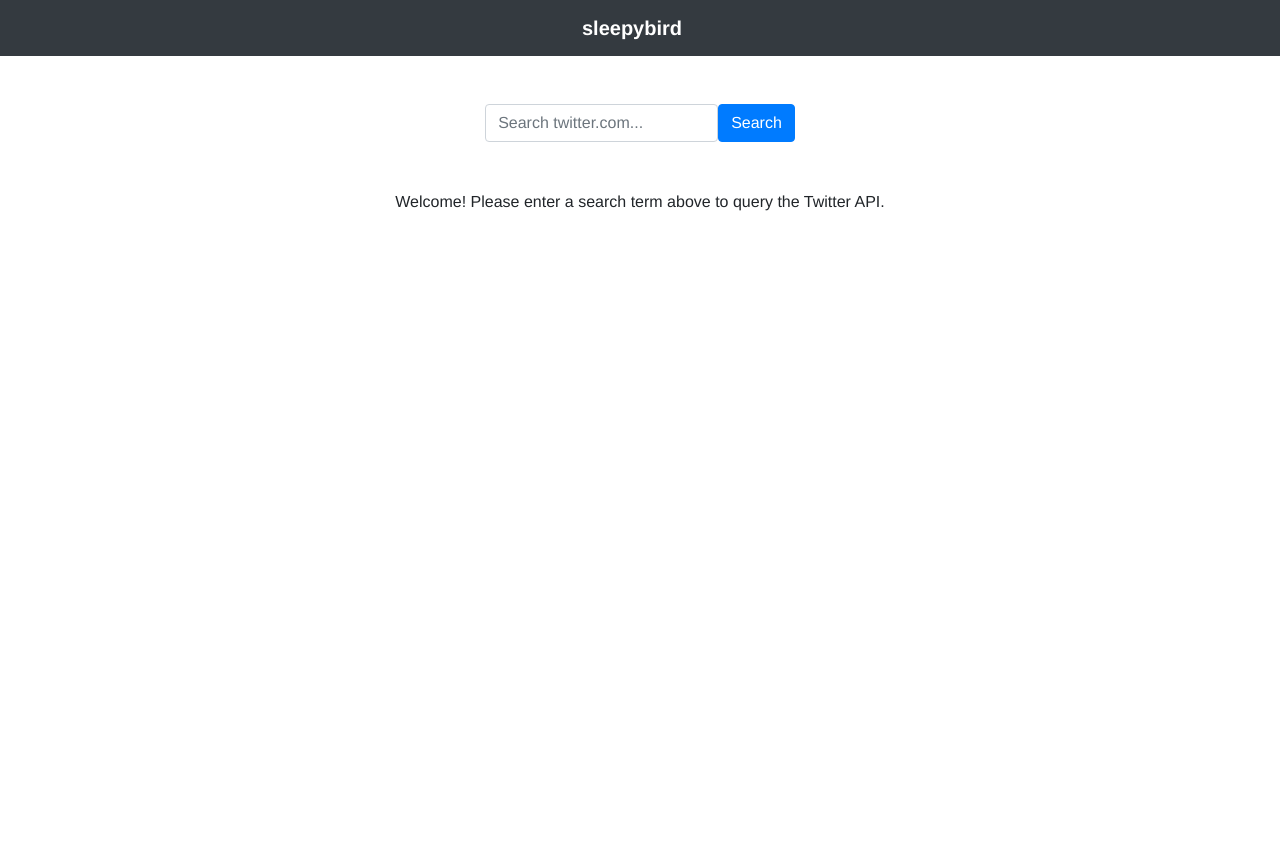
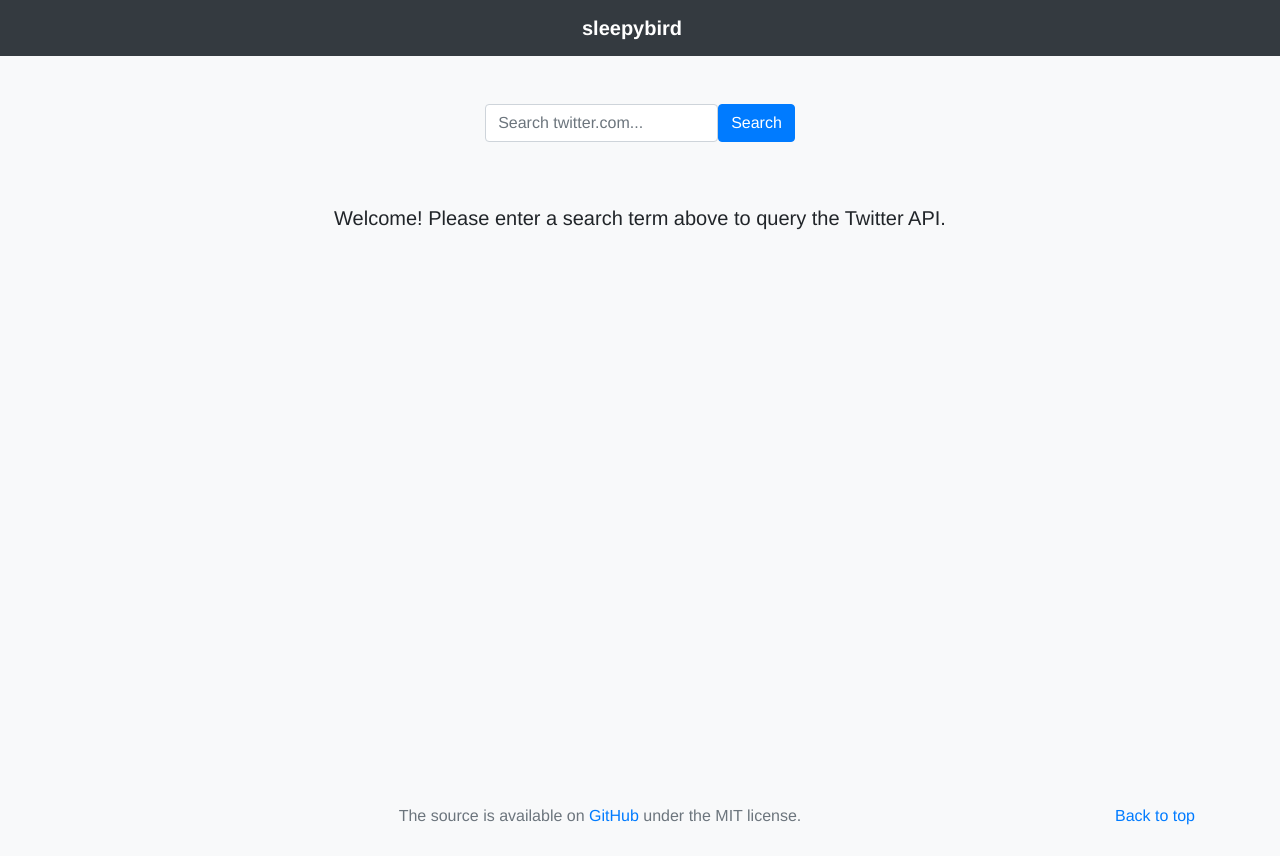
Before and after one commit to zooraze/sleepybird, a Flask app: page / in a window 1280 px wide. Before the commit the page ends 211 px from the top, so only its background shows below. Run offline with Flask 2, Linux system fonts and the light colour scheme; parts of the project's set-up code (start-up, migrations or seed data) failed here and were passed over; some libraries are stand-ins or nearby versions.

Commit message:
Add footer to base template

```diff
--- a/sleepybird/static/style.css
+++ b/sleepybird/static/style.css
@@ -1,16 +1,45 @@
 body {
   font-family: "helvetica", sans-serif;
   text-align: center;
+  background: #f8f9fa;
+  height: 100%;
+  position: relative;
+  max-width: 100%;
+  overflow-x: hidden;
+}
+main {
+  position: relative;
+  min-height: 100vh;
+  overflow: hidden;
+  display: block;
+  padding-bottom: 100px;
 }
 nav {
   margin: 1.5em 0 1em;
 }
+footer {
+  position: absolute;
+  bottom: 0;
+  height: 100px;
+  width: 100%;
+  padding-top: 3rem;
+  padding-bottom: 3rem;
+}
+
+footer p {
+  margin-bottom: .25rem;
+}
+
+* {
+  box-sizing: border-box;
+ }*:before,
+ *:after {
+  box-sizing: border-box;
+ }
+
 #searchbar{
   margin: 3em 0;
 }
 .list-group {
   margin: 2em 0;
 }
-#intro-text {
-  margin: 0 0 3em 0;
-}
--- a/sleepybird/templates/base.html
+++ b/sleepybird/templates/base.html
@@ -23,4 +23,13 @@
     {% endfor %}
     {% block page_content %}{% endblock %}
 </main>
+
+<footer class="text-muted">
+    <div class="container">
+        <p class="float-right">
+            <a href="#">Back to top</a>
+        </p>
+        <p>The source is available on <a href="https://github.com/zooraze/sleepybird">GitHub</a> under the MIT license.</p>
+    </div>
+</footer>
 {% endblock %}
--- a/sleepybird/templates/welcome.html
+++ b/sleepybird/templates/welcome.html
@@ -6,6 +6,6 @@
 {% block page_content %}
 <div class="container">
     {{ macros.searchbar('.root') }}
-    <p id="intro-text">Welcome! Please enter a search term above to query the Twitter API.</p>
+    <h5 class="p-3 text-center">Welcome! Please enter a search term above to query the Twitter API.</h5>
 </div>
 {% endblock %}
```
